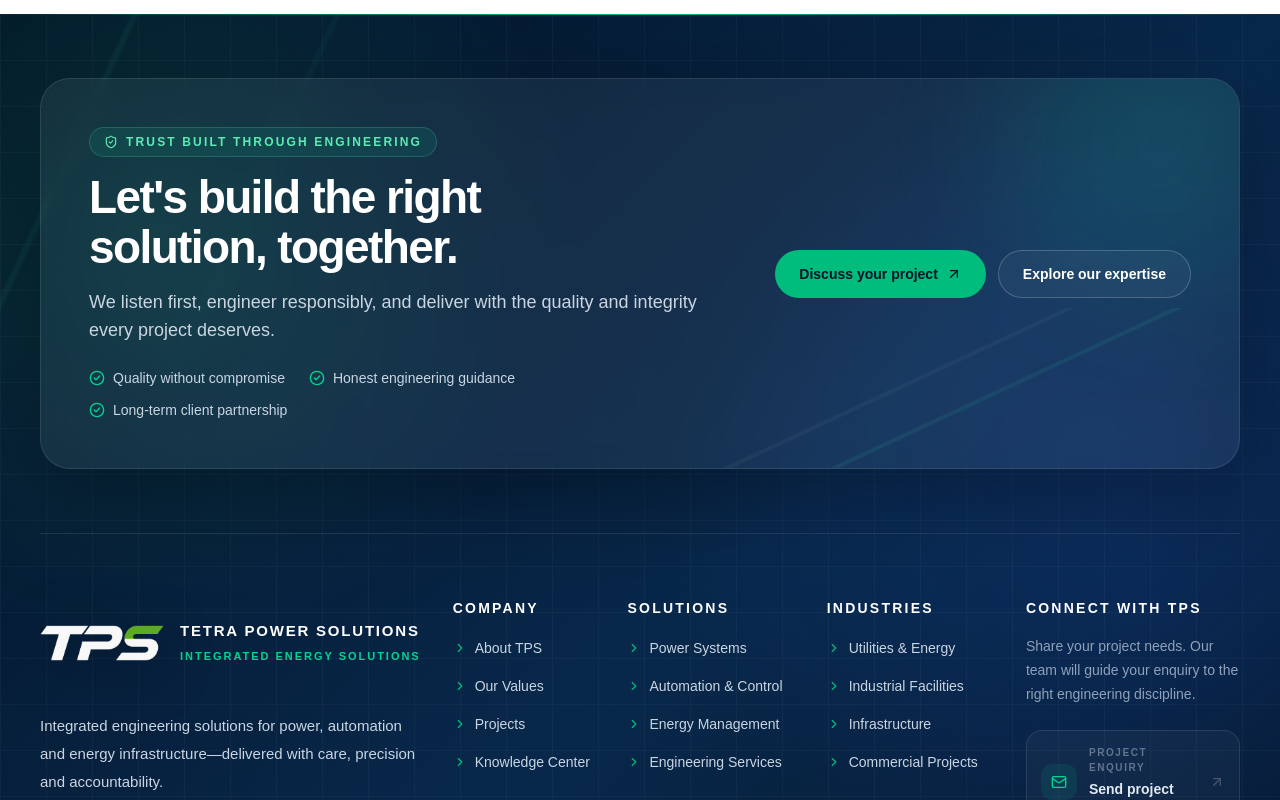
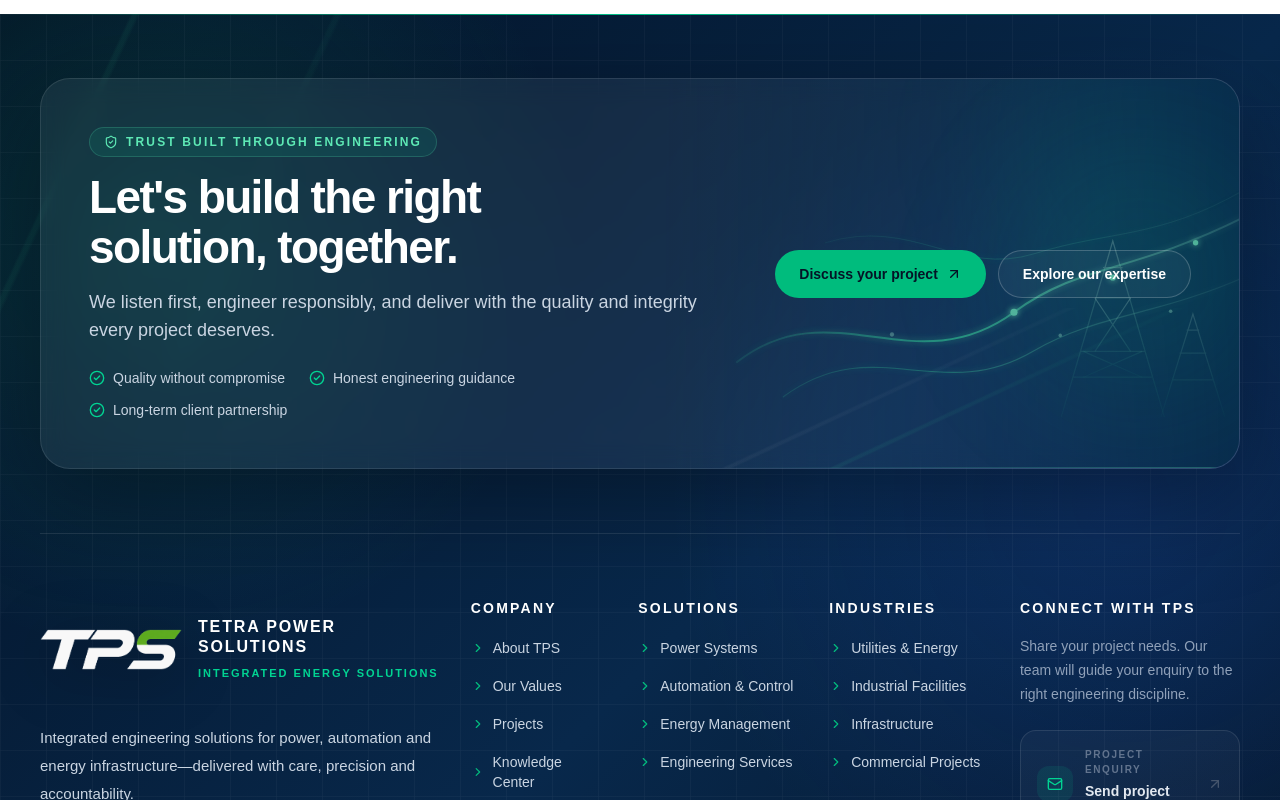
Before and after one commit to 1979abdelaziz-lgtm/tps-website, a Next.js app: page / in a window 1280 px wide. Shown: the part 2640-3440 px from the top of the page. Built offline with nearby package versions, Linux system fonts and the light colour scheme.

Commit message:
footer.04

```diff
--- a/app/components/Footer.tsx
+++ b/app/components/Footer.tsx
@@ -4,13 +4,11 @@
   ArrowUpRight,
   ChevronRight,
   CircleCheck,
-  Factory,
   Mail,
   MapPin,
   Phone,
   ShieldCheck,
   Sparkles,
-  Zap,
 } from "lucide-react";
 
 const companyLinks = [
@@ -74,7 +72,9 @@
               className="absolute bottom-0 right-0 h-40 w-[46%] opacity-20 [background:linear-gradient(155deg,transparent_0_42%,rgba(255,255,255,.2)_42.5%_43%,transparent_43.5%_54%,rgba(52,211,153,.5)_54.5%_55%,transparent_55.5%)]"
             />
 
-            <div className="relative grid items-center gap-9 lg:grid-cols-[minmax(0,1fr)_auto] lg:gap-12">
+            <EnergyNetworkVisual />
+
+            <div className="relative z-10 grid items-center gap-9 lg:grid-cols-[minmax(0,1fr)_auto] lg:gap-12">
               <div className="max-w-3xl">
                 <div className="mb-4 inline-flex items-center gap-2 rounded-full border border-emerald-300/20 bg-emerald-400/10 px-3.5 py-1.5 text-xs font-semibold uppercase tracking-[0.18em] text-emerald-300">
                   <ShieldCheck className="h-3.5 w-3.5" aria-hidden="true" />
@@ -127,7 +127,7 @@
               aria-label="Tetra Power Solutions home"
               className="inline-flex max-w-full items-center gap-4 rounded-xl focus-visible:outline-none focus-visible:ring-2 focus-visible:ring-emerald-300"
             >
-              <span className="relative flex h-[84px] w-[116px] shrink-0 items-center justify-center sm:h-[90px] sm:w-[124px]">
+              <span className="relative flex h-[94px] w-[130px] shrink-0 items-center justify-center sm:h-[102px] sm:w-[142px]">
                 <Image
                   src="/tps-logo-mark.png"
                   alt="TPS"
@@ -137,7 +137,7 @@
                 />
               </span>
               <span className="min-w-0">
-                <span className="block text-[13px] font-bold uppercase leading-tight tracking-[0.12em] text-white sm:text-[15px]">
+                <span className="block text-[14px] font-bold uppercase leading-tight tracking-[0.115em] text-white sm:text-[16px]">
                   Tetra Power Solutions
                 </span>
                 <span className="mt-2 block whitespace-nowrap text-[9px] font-semibold uppercase tracking-[0.18em] text-emerald-400 sm:text-[10px] xl:text-[11px]">
@@ -166,7 +166,7 @@
           <FooterLinkColumn title="Solutions" links={solutionLinks} />
           <FooterLinkColumn title="Industries" links={industryLinks} />
 
-          <div>
+          <div className="lg:min-w-[220px]">
             <p className="text-sm font-bold uppercase tracking-[0.16em] text-white">
               Connect with TPS
             </p>
@@ -198,7 +198,7 @@
           </div>
         </div>
 
-        <div className="grid gap-4 border-t border-white/10 py-7 text-xs text-slate-400 sm:grid-cols-[1fr_auto] sm:items-center">
+        <div className="grid gap-4 border-t border-white/10 pb-8 pt-9 text-xs text-slate-400 sm:grid-cols-[1fr_auto] sm:items-center">
           <div className="flex flex-wrap items-center gap-x-4 gap-y-2">
             <p>© {currentYear} Tetra Power Solutions. All rights reserved.</p>
             <span className="hidden h-1 w-1 rounded-full bg-slate-600 sm:block" />
@@ -223,6 +223,70 @@
         </div>
       </div>
     </footer>
+  );
+}
+
+
+function EnergyNetworkVisual() {
+  return (
+    <div
+      aria-hidden="true"
+      className="pointer-events-none absolute inset-y-0 right-0 hidden w-[48%] overflow-hidden lg:block"
+    >
+      <div className="absolute inset-0 bg-gradient-to-l from-[#082c4c]/95 via-[#082c4c]/35 to-transparent" />
+      <div className="absolute right-[-5%] top-1/2 h-64 w-64 -translate-y-1/2 rounded-full bg-emerald-400/10 blur-3xl" />
+
+      <svg
+        viewBox="0 0 620 330"
+        className="absolute bottom-[-8px] right-[-18px] h-[92%] w-[96%] opacity-70"
+        fill="none"
+        xmlns="http://www.w3.org/2000/svg"
+      >
+        <defs>
+          <linearGradient id="energy-line" x1="55" y1="55" x2="575" y2="270" gradientUnits="userSpaceOnUse">
+            <stop stopColor="#34D399" stopOpacity="0" />
+            <stop offset="0.48" stopColor="#34D399" stopOpacity="0.82" />
+            <stop offset="1" stopColor="#A7F3D0" stopOpacity="0.08" />
+          </linearGradient>
+          <linearGradient id="tower-line" x1="0" y1="0" x2="0" y2="1">
+            <stop stopColor="#D1FAE5" stopOpacity="0.5" />
+            <stop offset="1" stopColor="#34D399" stopOpacity="0.08" />
+          </linearGradient>
+          <filter id="energy-glow" x="-40%" y="-40%" width="180%" height="180%">
+            <feGaussianBlur stdDeviation="3.5" result="blur" />
+            <feMerge>
+              <feMergeNode in="blur" />
+              <feMergeNode in="SourceGraphic" />
+            </feMerge>
+          </filter>
+        </defs>
+
+        <g stroke="url(#tower-line)" strokeWidth="1.4" opacity="0.62">
+          <path d="M400 300L458 102L516 300M422 226H494M414 255H502M438 166H478M447 132H469" />
+          <path d="M425 226L491 255M491 226L425 255M438 166L478 226M478 166L438 226" />
+          <path d="M512 300L548 184L584 300M525 258H571M533 228H563M541 202H555" opacity="0.7" />
+        </g>
+
+        <g stroke="url(#energy-line)" strokeLinecap="round" filter="url(#energy-glow)">
+          <path d="M36 238C142 155 235 264 347 182C422 127 478 139 606 75" strokeWidth="2.2" />
+          <path d="M88 277C190 202 263 287 368 226C445 182 508 187 614 139" strokeWidth="1.25" opacity="0.58" />
+          <path d="M135 104C234 74 285 143 371 116C454 90 509 100 605 45" strokeWidth="1" opacity="0.34" />
+        </g>
+
+        <g fill="#6EE7B7" filter="url(#energy-glow)">
+          <circle cx="347" cy="182" r="4" />
+          <circle cx="458" cy="143" r="3.5" />
+          <circle cx="551" cy="104" r="3" />
+        </g>
+        <g fill="#A7F3D0" opacity="0.45">
+          <circle cx="210" cy="207" r="2.4" />
+          <circle cx="399" cy="208" r="2" />
+          <circle cx="523" cy="181" r="2" />
+        </g>
+      </svg>
+
+      <div className="absolute bottom-0 right-0 h-px w-[92%] bg-gradient-to-l from-emerald-300/30 to-transparent" />
+    </div>
   );
 }
 
@@ -266,7 +330,7 @@
   return (
     <Link
       href={href}
-      className="group flex items-center gap-3 rounded-2xl border border-white/10 bg-white/[0.035] p-3.5 transition duration-300 hover:-translate-y-1 hover:border-emerald-400/35 hover:bg-white/[0.075] hover:shadow-[0_14px_32px_rgba(0,0,0,.22)] focus-visible:outline-none focus-visible:ring-2 focus-visible:ring-emerald-300"
+      className="group flex min-h-[76px] w-full items-center gap-3 rounded-2xl border border-white/10 bg-white/[0.035] p-4 transition duration-300 hover:-translate-y-1 hover:border-emerald-400/45 hover:bg-emerald-400/[0.075] hover:shadow-[0_16px_40px_rgba(16,185,129,.13)] focus-visible:outline-none focus-visible:ring-2 focus-visible:ring-emerald-300"
     >
       <span className="flex h-9 w-9 shrink-0 items-center justify-center rounded-xl bg-emerald-400/10 text-emerald-400 transition duration-300 group-hover:scale-105 group-hover:bg-emerald-400 group-hover:text-[#041326]">
         {icon}
```
